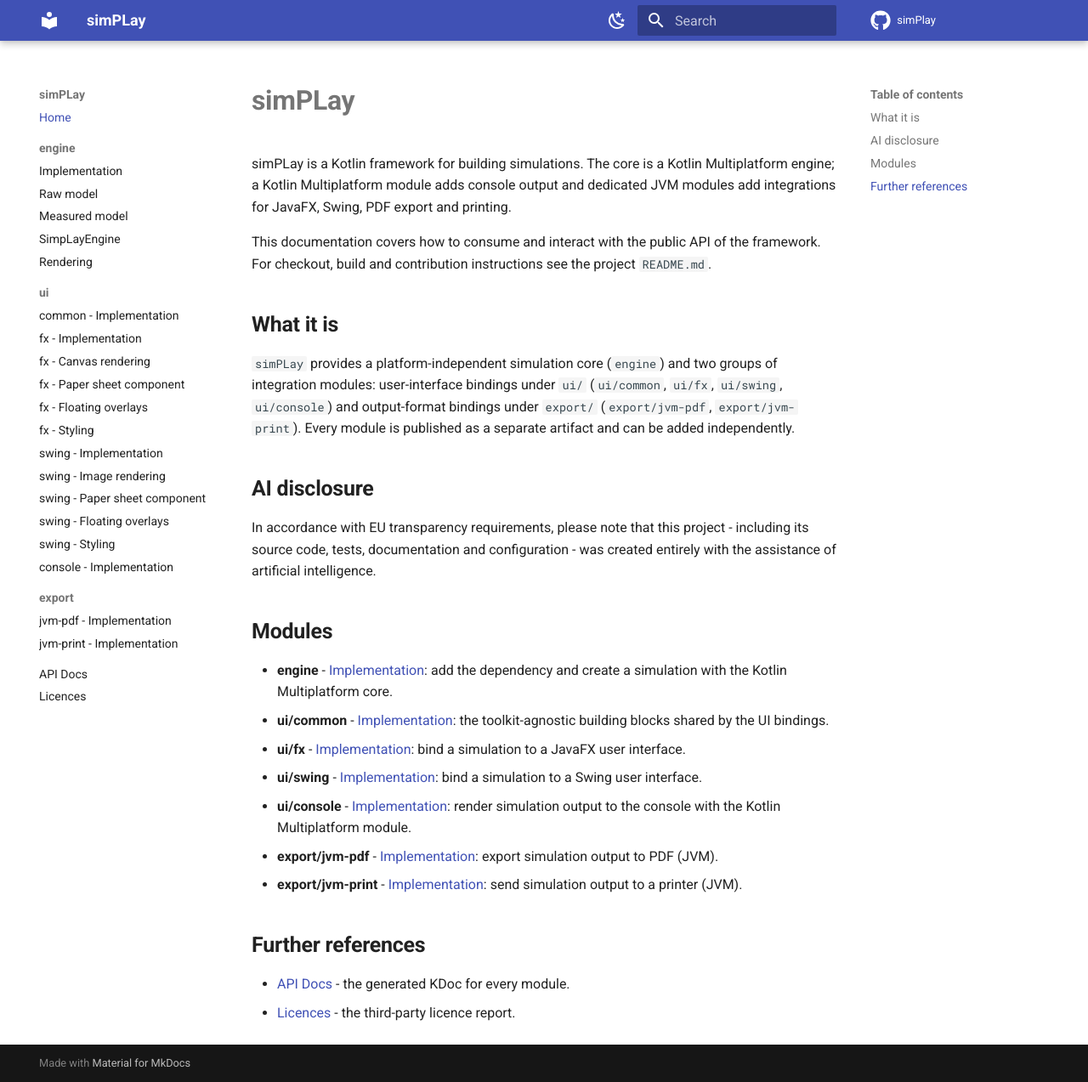
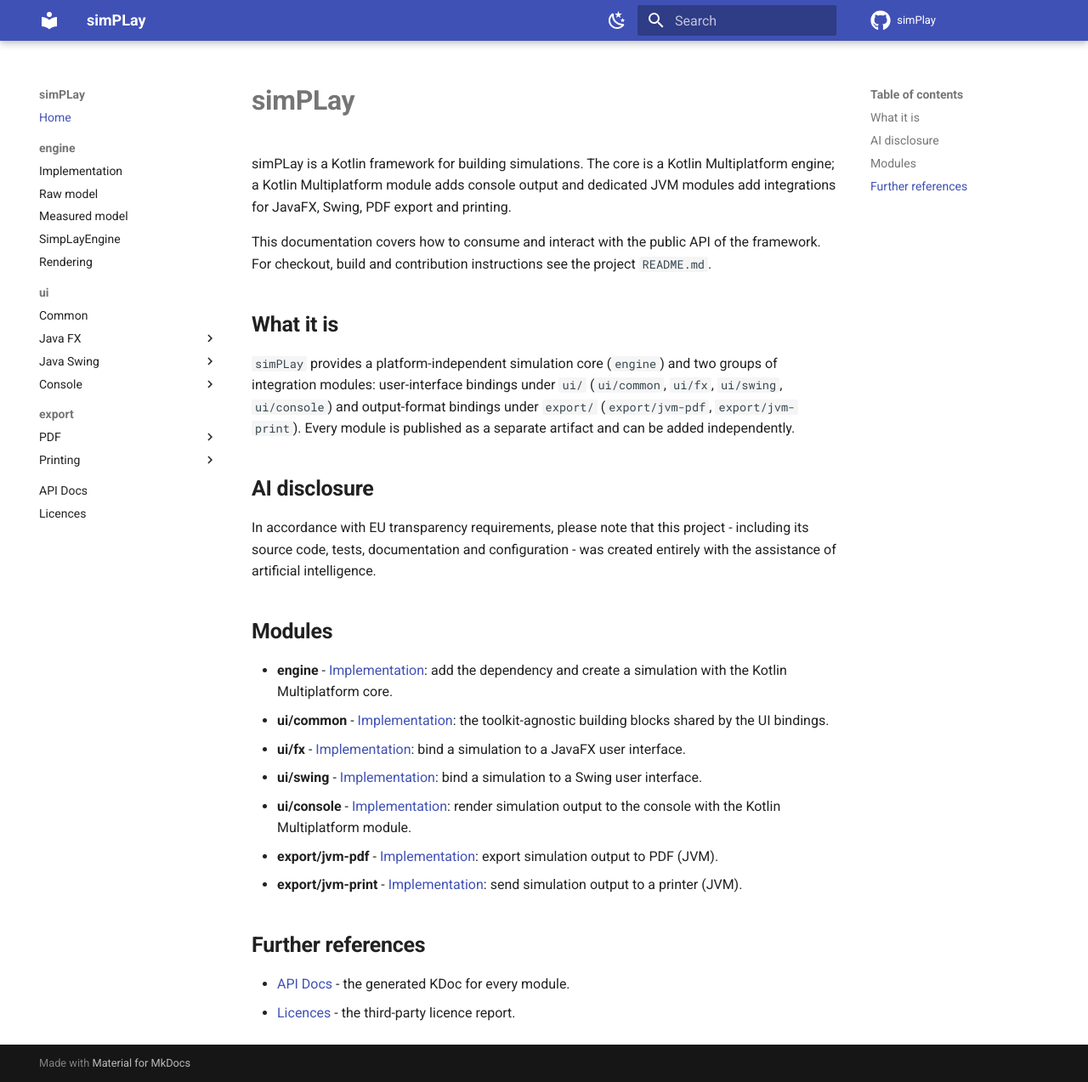
Before and after one commit to KleinerHacker/simpLay, an MkDocs documentation site: the page built from docs/docs/index.md, in a window 1280 px wide and 1273 px high. Shown: the whole window at 85% size. Built offline with MkDocs 1.6.1 and Material for MkDocs 9.7.7, drawn with Linux system fonts in a browser that asks for light colours; comment, search, counter and statistics services are not loaded; the version menu is left out.

Commit message:
restructure MKDocs menu

```diff
--- a/docs/mkdocs.yml
+++ b/docs/mkdocs.yml
@@ -64,20 +64,25 @@ nav:
       - SimpLayEngine: engine/simplay-engine.md
       - Rendering: engine/rendering.md
   - ui:
-      - common - Implementation: common/implementation.md
-      - fx - Implementation: fx/implementation.md
-      - fx - Canvas rendering: fx/canvas-rendering.md
-      - fx - Paper sheet component: fx/paper-sheet-component.md
-      - fx - Floating overlays: fx/floating-overlays.md
-      - fx - Styling: fx/styling.md
-      - swing - Implementation: swing/implementation.md
-      - swing - Image rendering: swing/image-rendering.md
-      - swing - Paper sheet component: swing/paper-sheet-component.md
-      - swing - Floating overlays: swing/floating-overlays.md
-      - swing - Styling: swing/styling.md
-      - console - Implementation: console/implementation.md
+      - Common: common/implementation.md
+      - Java FX:
+        - Implementation: fx/implementation.md
+        - Canvas rendering: fx/canvas-rendering.md
+        - Paper sheet component: fx/paper-sheet-component.md
+        - Floating overlays: fx/floating-overlays.md
+        - Styling: fx/styling.md
+      - Java Swing:
+        - Implementation: swing/implementation.md
+        - Image rendering: swing/image-rendering.md
+        - Paper sheet component: swing/paper-sheet-component.md
+        - Floating overlays: swing/floating-overlays.md
+        - Styling: swing/styling.md
+      - Console:
+        - Implementation: console/implementation.md
   - export:
-      - jvm-pdf - Implementation: jvm-pdf/implementation.md
-      - jvm-print - Implementation: jvm-print/implementation.md
+      - PDF:
+          - Java: jvm-pdf/implementation.md
+      - Printing:
+          - Java: jvm-print/implementation.md
   - API Docs: dokka/html/index.html
   - Licences: licences/index.html
```
